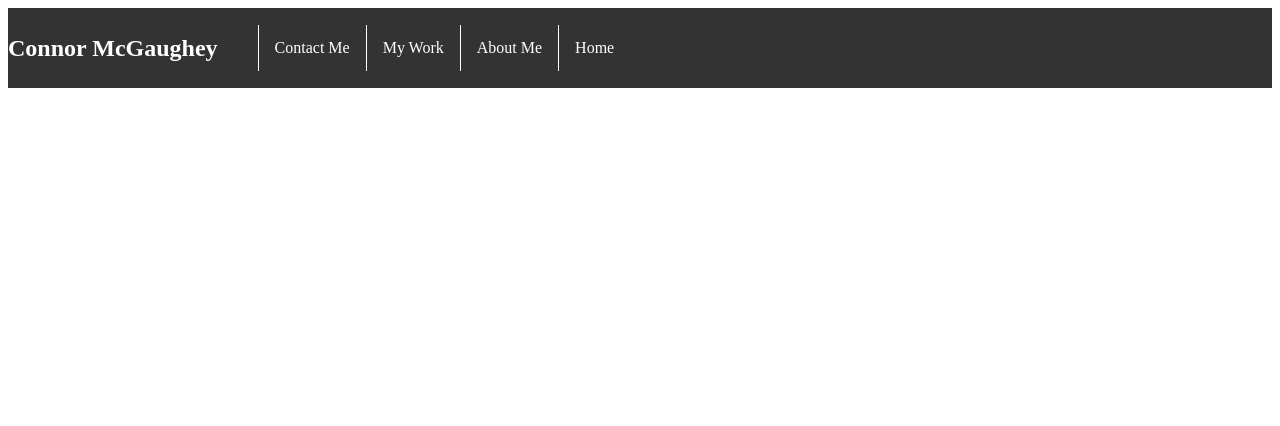
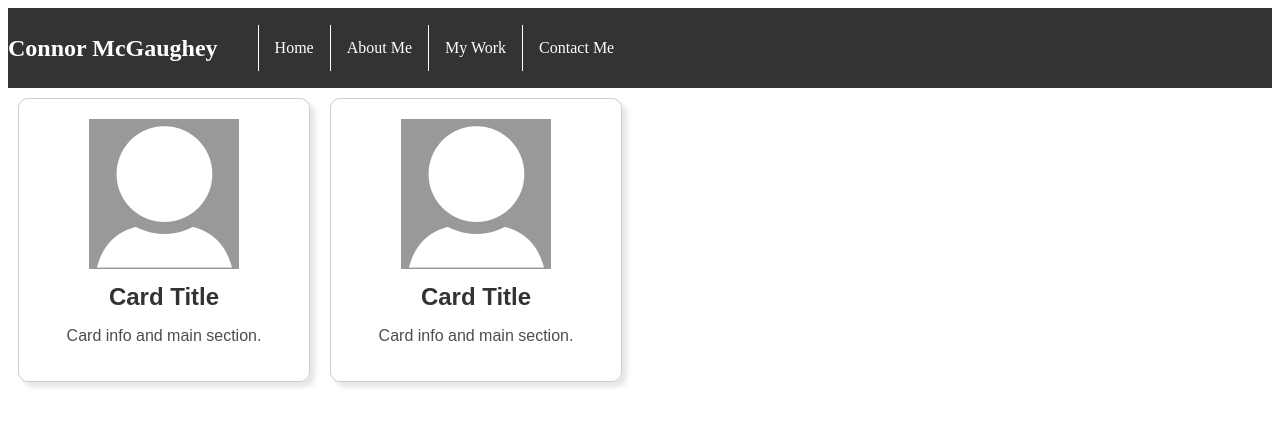
Before and after one commit to gaughey2000/my-app, a React (Vite) app: page / in a window 1280 px wide. Shown: the top 426 px of the page. Built offline with nearby package versions, Linux system fonts and the light colour scheme.

Commit message:
fourth commit

```diff
--- a/src/App.jsx
+++ b/src/App.jsx
@@ -1,12 +1,14 @@
 import Header from "./Header/Header";
 import Footer from "./Footer/Footer";
+import Card from "./Card/Card";
 function App() {
 
 
   return (
     <>
       <Header />
-
+      <Card />
+      <Card />
     </>
   );
 }
--- /dev/null
+++ b/src/Card/Card.jsx
@@ -0,0 +1,16 @@
+import cardPic from "../assets/default-profile-photo.jpg"
+import styles from "./Card.module.css"
+function Card() {
+
+    return(
+        <>
+            <div className={styles.card}>
+
+                <img src={cardPic} className={styles.cardpic}></img>
+                <h2 className={styles.cardtitle}>Card Title</h2>
+                <p className={styles.cardcontent}>Card info and main section.</p>
+            </div>
+        </>
+    )
+}
+export default Card
--- /dev/null
+++ b/src/Card/Card.module.css
@@ -0,0 +1,24 @@
+.card {
+    border: 1px solid hsl(0, 0%, 80%);
+    border-radius: 10px;
+    box-shadow: 5px 5px 5px hsla(0, 0%, 0%, 0.1);
+    padding:20px;
+    margin:10px;
+    text-align: center;
+    max-width: 250px;
+    display: inline-block;
+}
+
+.cardtitle{
+    color: hsl(0, 0%, 20%);
+    font-family: Arial, Helvetica, sans-serif;
+}
+.cardcontent {
+    color:hsl(0, 0%, 30%);
+    font-family:Arial, Helvetica, sans-serif
+}
+.cardpic {
+    max-width: 60%;
+    height: auto;
+    margin-bottom: 10px;
+}
--- a/src/Header/Header.module.css
+++ b/src/Header/Header.module.css
@@ -8,7 +8,7 @@ header {
     margin: 0;
 }
 h2{
-    color:white;
+    color:rgb(255, 255, 255);
     padding: 0;
     margin: 0;
 
@@ -18,7 +18,7 @@ h2{
     background-color: #333;
     list-style-type: none;
     margin: 0;
-
+    display: flex;
 }
 .navbutton {
     float: right;
```
Also changed, not shown: src/Footer/Footer.css (deleted), src/Footer/Footer.module.css (added), src/assets/default-profile-photo.jpg (added).
